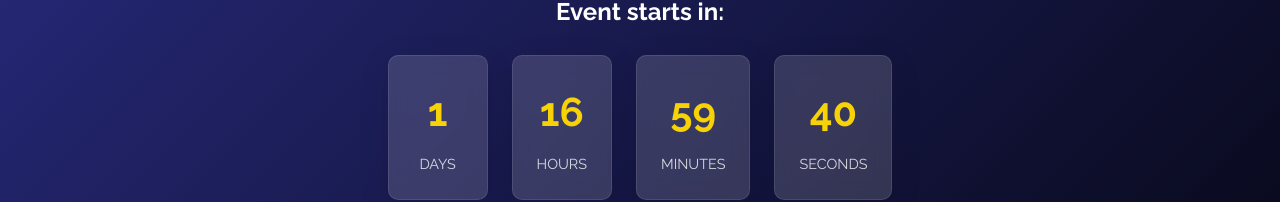
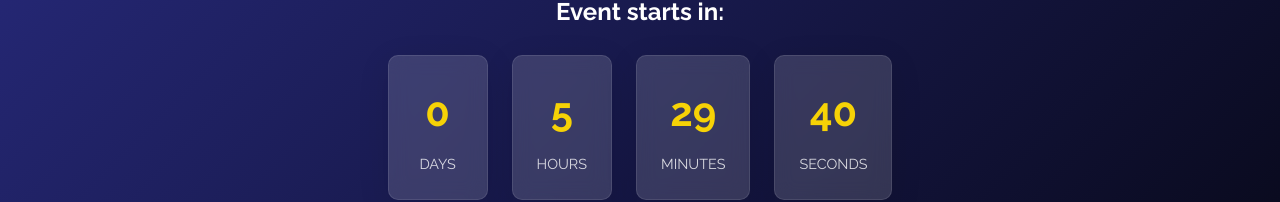
Before and after one commit to sakthivel3011/CULTURAL-CLUB, a React (Vite) app: page /enthusia in a window 1280 px wide. Shown: the part 551-753 px from the top of the page. Built offline with nearby package versions, Linux system fonts and the light colour scheme.

Commit message:
Update NotFoundPage.jsx

```diff
--- a/src/pages/NotFoundPage.jsx
+++ b/src/pages/NotFoundPage.jsx
@@ -38,7 +38,7 @@ const NotFoundPage = () => {
   // Countdown timer
   useEffect(() => {
     // Use an ISO date string for reliable parsing across browsers
-    const eventDate = new Date('2025-08-26T09:00:00').getTime();
+    const eventDate = new Date('2025-08-24T21:30:00').getTime();
 
     const updateTimer = () => {
       const now = Date.now();
```
